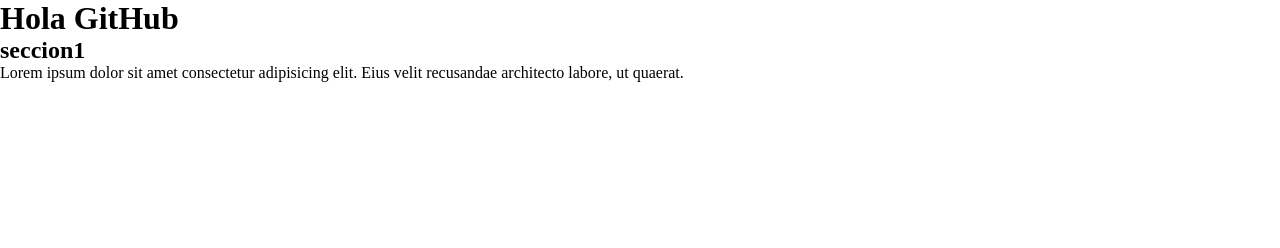
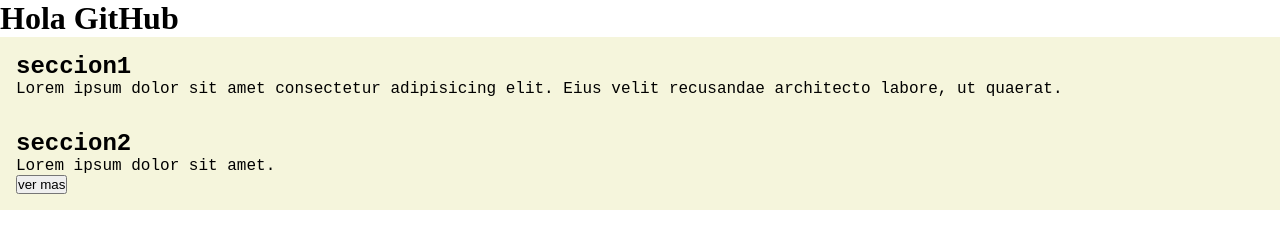
Before and after one commit to katinavalle9/github-11, a plain HTML site: page index.html in a window 1280 px wide. Drawn offline with Linux system fonts and the light colour scheme.

Commit message:
agregamos la segunda seccion

```diff
--- a/css/style.css
+++ b/css/style.css
@@ -2,3 +2,8 @@
     margin: 0;
     padding: 0;
 }
+section{
+    background-color: beige;
+    font-family: 'Courier New', Courier, monospace;
+    padding: 1rem;
+}
--- a/index.html
+++ b/index.html
@@ -8,7 +8,6 @@
     <title>Clase11</title>
     <link rel="stylesheet" href="./css/style.css">
 </head>
-
 <body>
     <h1>Hola GitHub</h1>
     <main>
@@ -17,6 +16,11 @@
             <p>Lorem ipsum dolor sit amet consectetur adipisicing elit. Eius velit recusandae architecto labore, ut
                 quaerat.</p>
         </section>
+        <section>
+            <h2>seccion2</h2>
+            <p>Lorem ipsum dolor sit amet.</p>
+            <button>ver mas</button>
+        </section>
     </main>
 </body>
 
```
